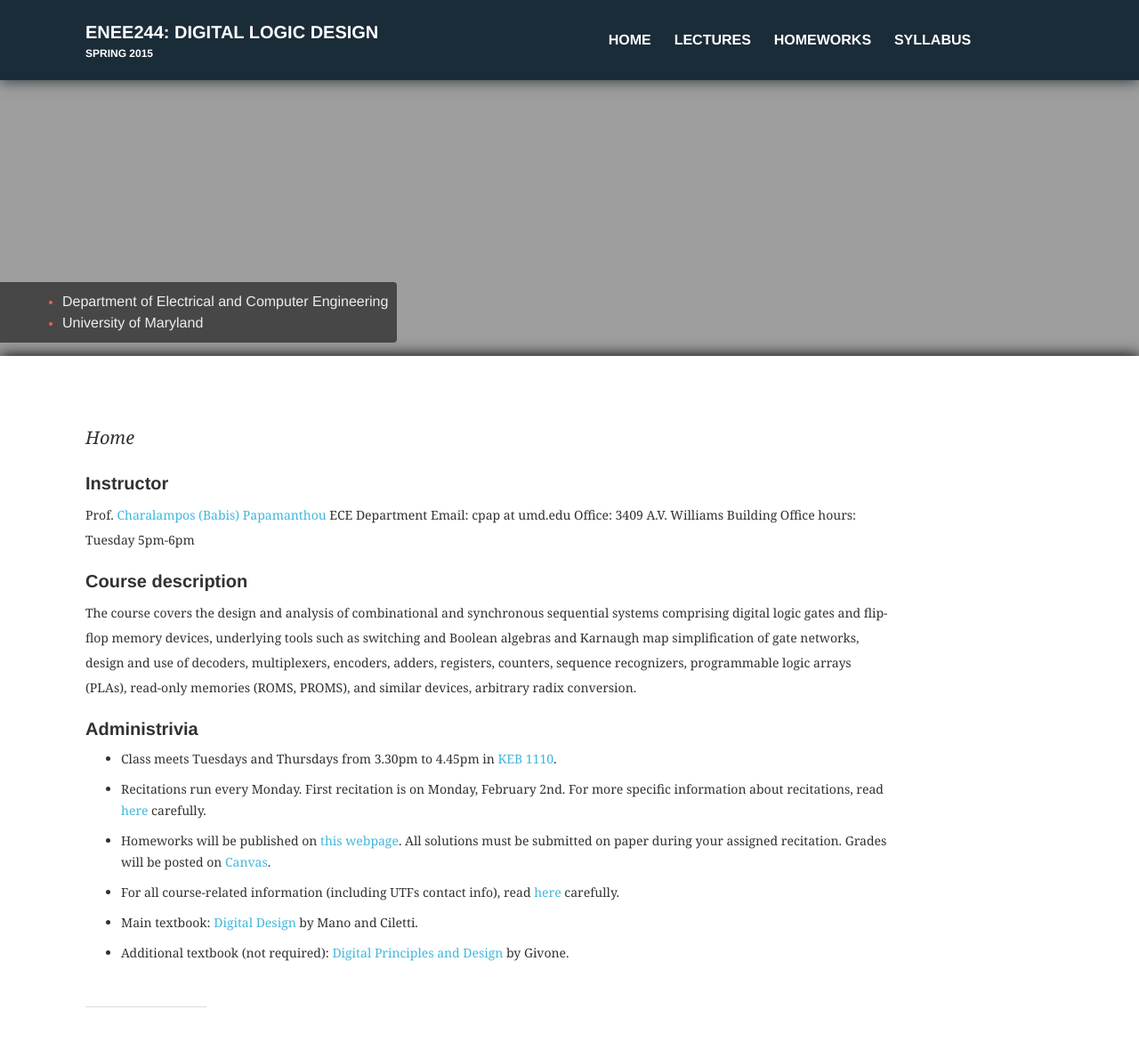
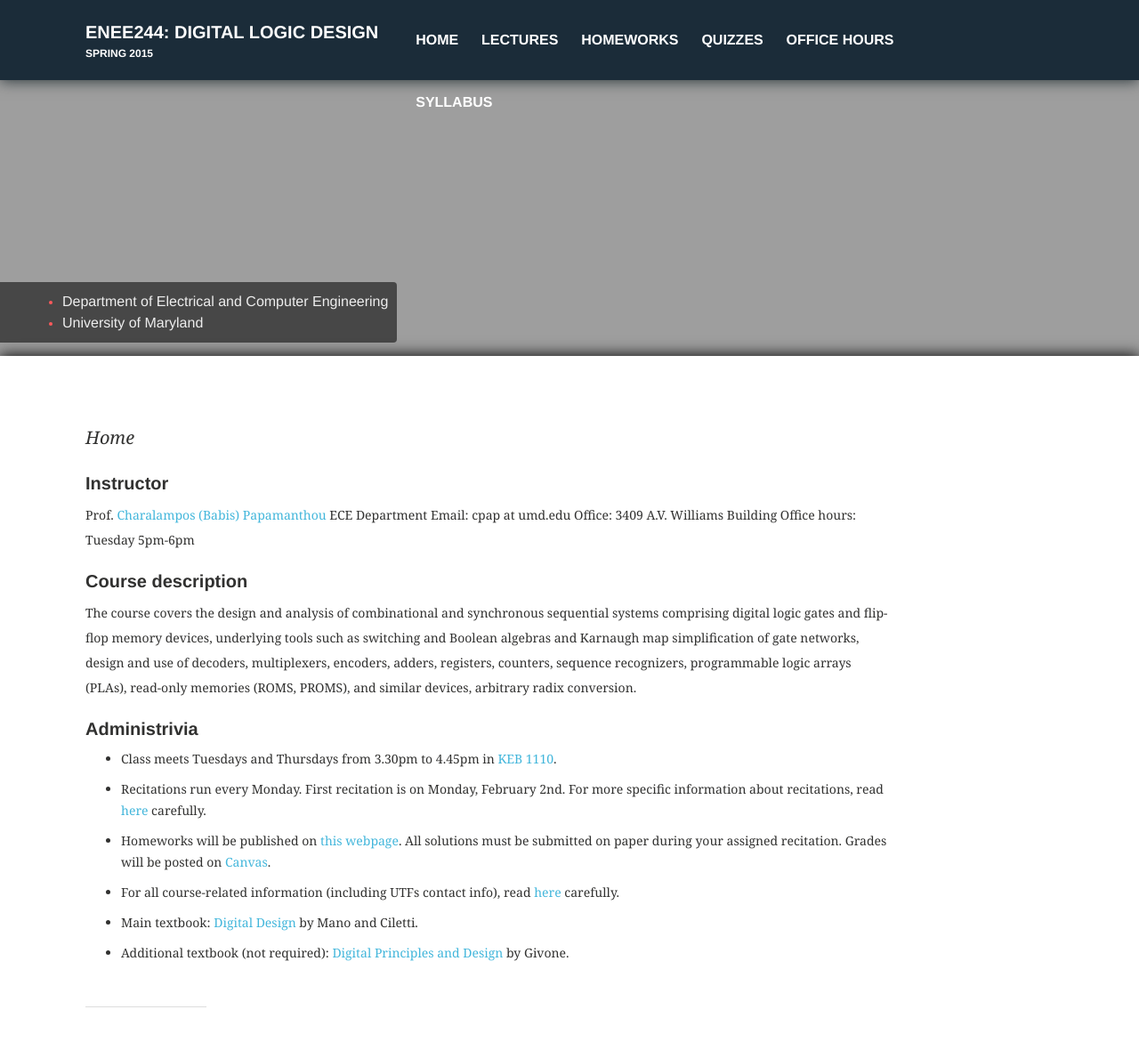
Before and after one commit to enee244/enee244.github.io, a Jekyll site: the page built from index.md, in a window 1280 px wide and 1199 px high. Shown: the top 1171 px of the window at 89% size. Built offline with Jekyll 4.4.1, drawn with Linux system fonts in a browser that asks for light colours.

Commit message:
Added Quizzes and Office Hours tabs

```diff
--- a/_data/navigation.yml
+++ b/_data/navigation.yml
@@ -9,5 +9,11 @@
 - title: Homeworks
   url: /homeworks
 
+- title: Quizzes
+  url: /quizzes
+
+- title: Office Hours
+  url: /office_hours
+
 - title: Syllabus
   url: /syllabus
```
